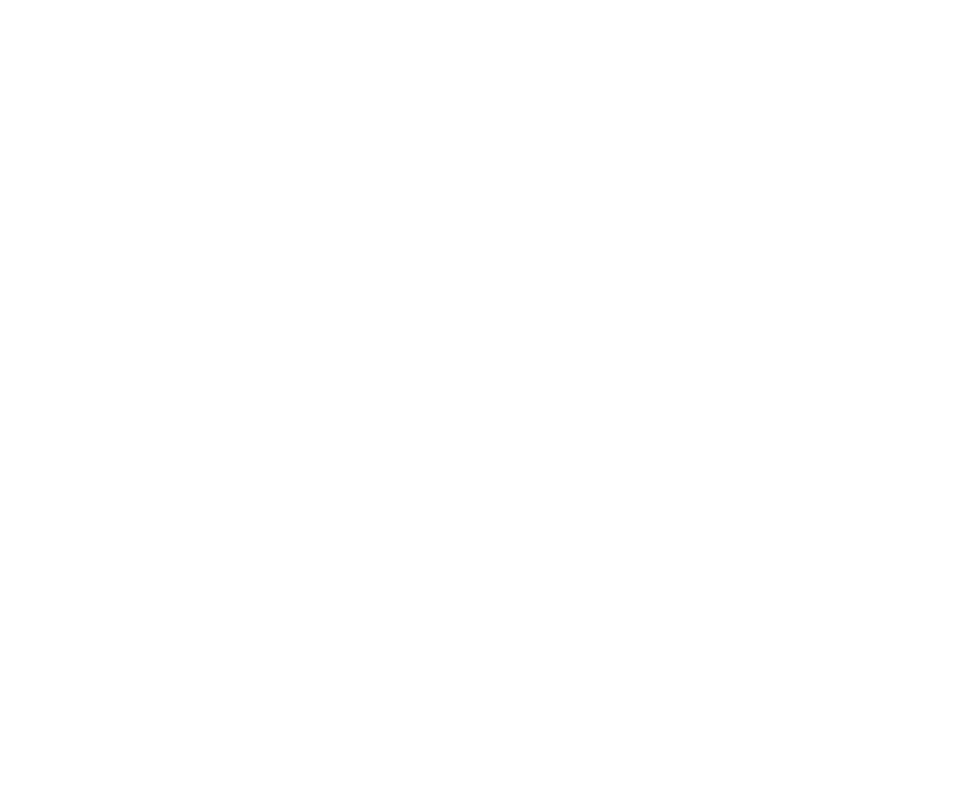
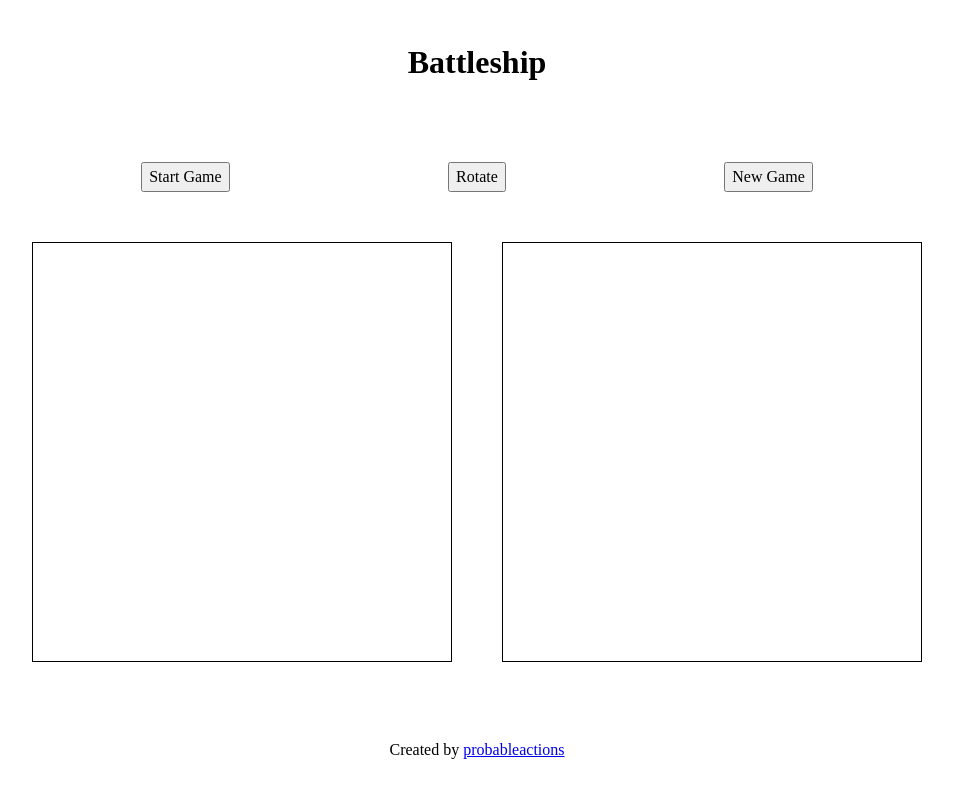
Before and after one commit to jlyon12/battleship, a website built with webpack: page src/template.html in a window 1280 px wide. Shown: the whole page, without its empty margins (163-1116 px from the left). Built offline with nearby package versions, Linux system fonts and the light colour scheme.

Commit message:
Implement basic page layout

```diff
--- a/src/styles/main.scss
+++ b/src/styles/main.scss
@@ -0,0 +1,33 @@
+.page-wrapper {
+	min-height: 100vh;
+	display: grid;
+	align-content: space-around;
+	text-align: center;
+}
+
+.main {
+	display: grid;
+	grid-template-areas: 'controls' 'game';
+	place-content: center;
+	gap: 50px;
+	&__controls {
+		grid-area: controls;
+		display: grid;
+		grid-auto-flow: column;
+		place-content: space-around;
+	}
+	&__game {
+		grid-area: game;
+		display: grid;
+		grid-auto-flow: column;
+		place-content: center;
+		gap: 50px;
+	}
+	&__board {
+		width: 420px;
+		height: 420px;
+		border: 1px solid black;
+		display: grid;
+		grid-template: repeat(10, 1fr) / repeat(10, 1fr);
+	}
+}
--- a/src/template.html
+++ b/src/template.html
@@ -10,7 +10,26 @@
     </title>
 </head>
 
-<body>
+<body class="page-wrapper">
+    <header class="header">
+        <h1 class="header__title">Battleship</h1>
+    </header>
+    <main class="main">
+        <div class="main__controls">
+            <button class="btn" id="startGame">Start Game</button>
+            <button class="btn" id="rotate">Rotate</button>
+
+            <button class="btn" id="newGame">New Game</button>
+        </div>
+        <div class="main__game">
+            <div class="main__board" id="playerBoard"></div>
+            <div class="main__board" id="computerBoard"></div>
+        </div>
+    </main>
+    <footer class="footer">
+        <p class="footer__text">Created by <a href="http://www.github.com/probableactions"
+                class="footer__link">probableactions</a></p>
+    </footer>
 
 </body>
 
```
